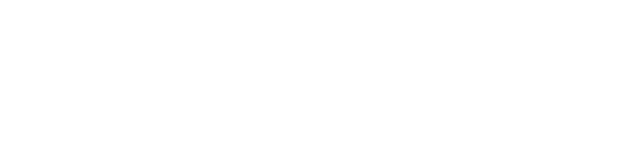
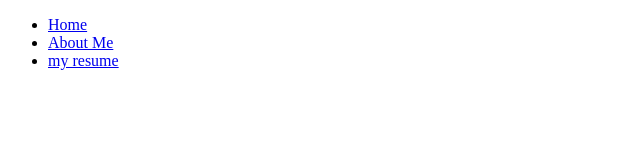
Before and after one commit to CCPS355241/CCPS355241.github.io, a plain HTML site: page index.html in a window 1280 px wide. Shown: the whole page, without its empty margins (0-640 px from the left). Drawn offline with Linux system fonts and the light colour scheme.

Commit message:
Update index.html

```diff
--- a/index.html
+++ b/index.html
@@ -1,10 +1,16 @@
 <!DOCTYPE html>
 <html>
 <head>
- <title></title>
    </head>
+ <header>
+  <nav>
+   <ul>
+     <li><a href="./index.html">Home</a></li>
+     <li><a href="./aboutme.html">About Me</a></li>
+     <li><a href="./MyFirstResume.pdf target="_blank" > my resume</a></li>
+   </ul>
+  </nav>
+ </header>
 <body>
-   </body>
-<footer>
-   </footer>
-  </html>
+</body>
+<foot>
```
